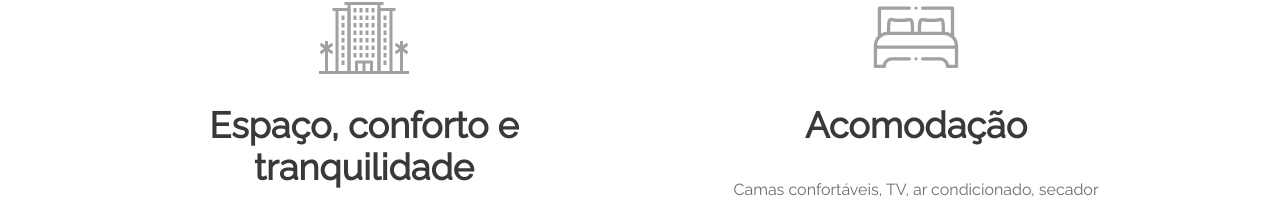
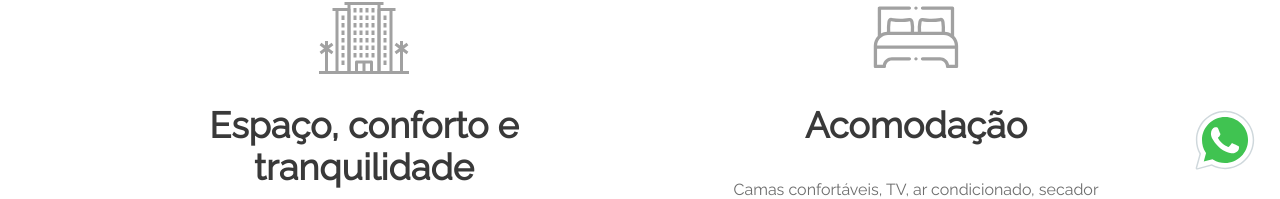
Before and after one commit to dev-lfchamorro/hotel-litoral, a React (Create React App) app: page / in a window 1280 px wide. Shown: the part 601-800 px from the top of the page. Built offline with nearby package versions, Linux system fonts and the light colour scheme.

Commit message:
WhatsApp contact button was implemented

```diff
--- a/src/App.scss
+++ b/src/App.scss
@@ -2,4 +2,14 @@
   height: 100vh;
   min-height: 100vh;
   width: 100vw;
+
+  .whatsapp-fixed {
+    width: 100%;
+    height: 100%;
+
+    img {
+      width: 70px;
+      height: 70px;
+    }
+  }
 }
--- a/src/App.tsx
+++ b/src/App.tsx
@@ -1,11 +1,25 @@
 import React, { Suspense } from "react";
 import "./App.scss";
+import IconWhatsApp from "./assets/icons/whatsapp-color.svg";
+import FixedContent from "./components/FixedContent";
+import { whatsAppLink } from "./constants";
 import AppRouter from "./navigation/AppRouter";
 
 const App: React.FC = () => {
   return (
     <div className="App">
       <Suspense>
+        <FixedContent>
+          <a
+            className="whatsapp-fixed"
+            href={whatsAppLink()}
+            target="_blank"
+            rel="noreferrer"
+          >
+            <img src={IconWhatsApp} alt="Whatsapp" loading="lazy" />
+          </a>
+        </FixedContent>
+
         <AppRouter />
       </Suspense>
     </div>
```
